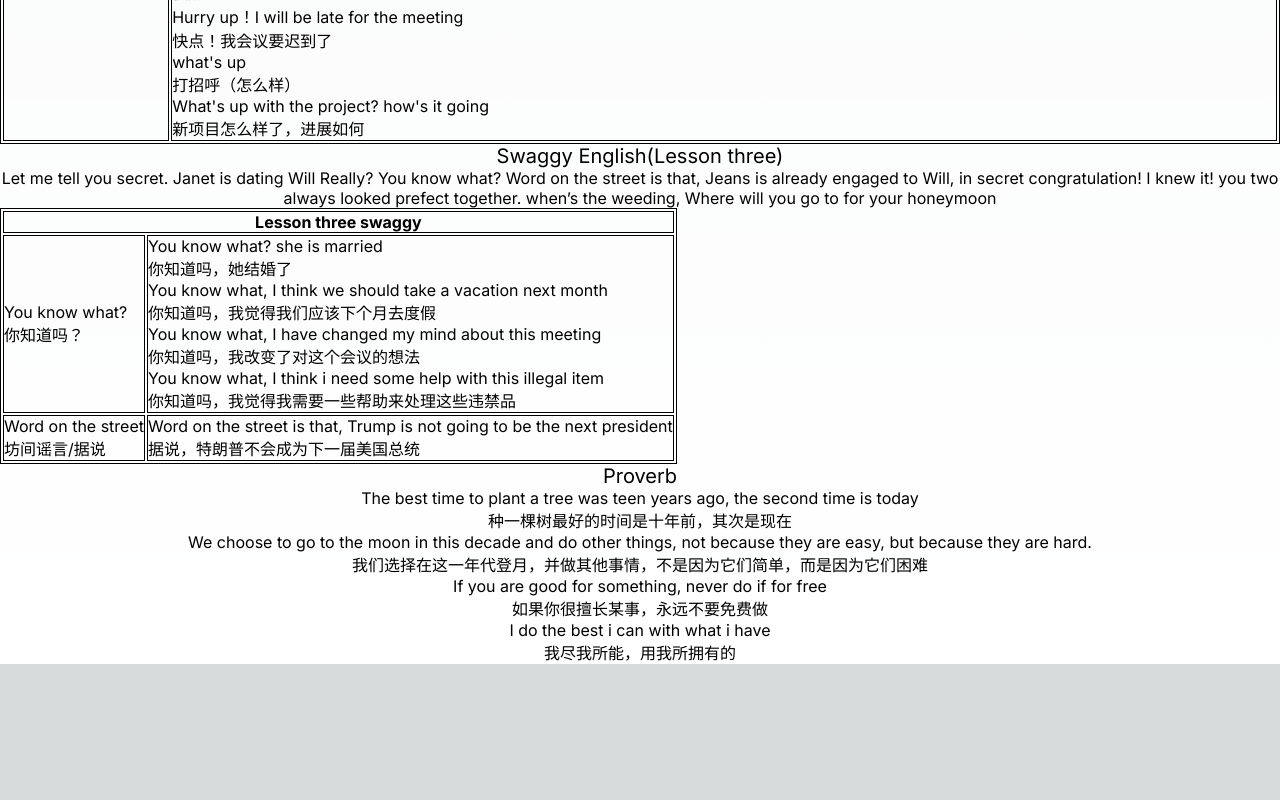
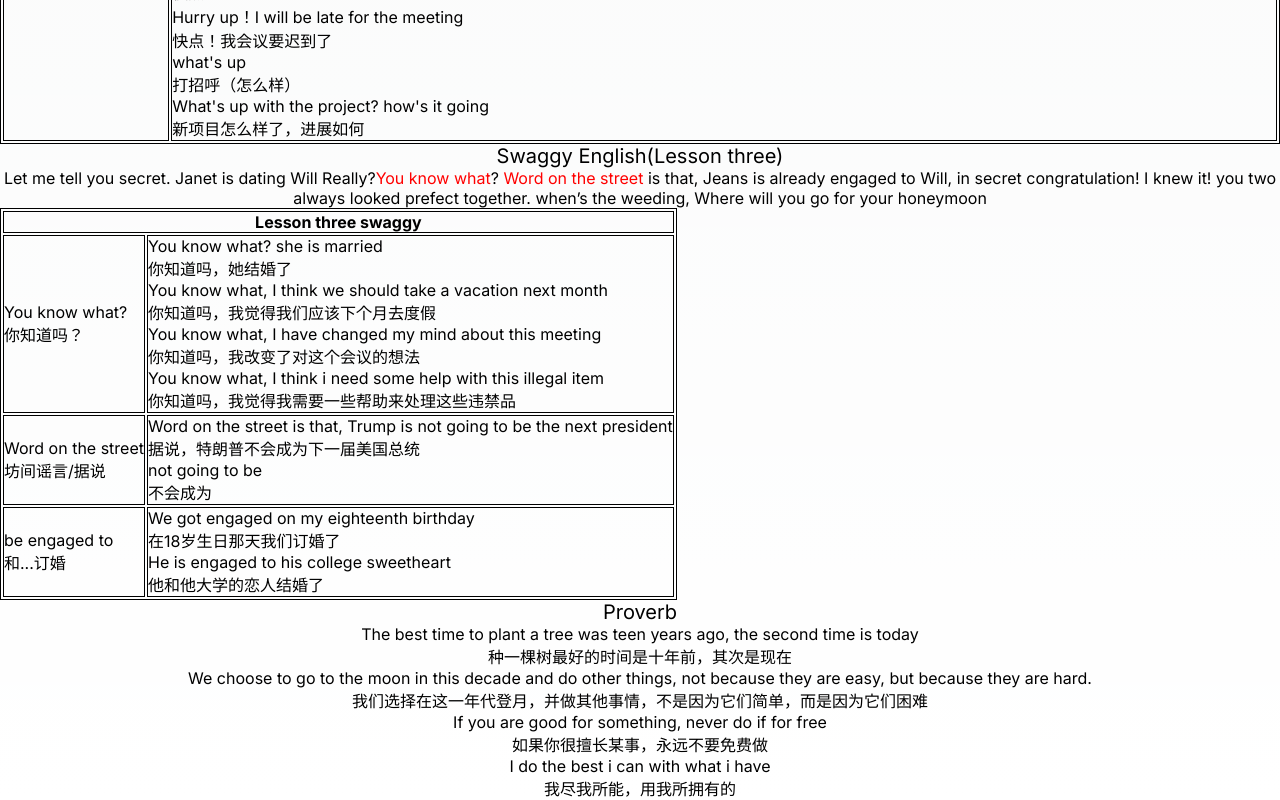
Before and after one commit to sarbia-offical/ELL, a Next.js app: page / in a window 1280 px wide. Shown: the part 7456-8256 px from the top of the page. Before the commit the page ends 8120 px from the top, so only its background shows below. Built offline with nearby package versions, Linux system fonts and the light colour scheme.

Commit message:
feat: "update corpus"

```diff
--- a/src/app/page.tsx
+++ b/src/app/page.tsx
@@ -4,7 +4,7 @@
  * @Author: zouwenqin
  * @Date: 2024-07-30 00:22:58
  * @LastEditors: zouwenqin
- * @LastEditTime: 2024-08-08 23:50:03
+ * @LastEditTime: 2024-08-09 00:37:32
  */
 "use client";
 import Image from "next/image";
@@ -1156,6 +1156,26 @@ export default function Home() {
         {
           originText: "Word on the street is that, Trump is not going to be the next president",
           translate: "据说，特朗普不会成为下一届美国总统"
+        },
+        {
+          originText: "not going to be",
+          translate: "不会成为"
+        }
+      ]
+    },
+    {
+      wordComponent: RenderWordComponent(
+        "be engaged to",
+        "",
+        <>{"和...订婚"}</>),
+      phraseList: [
+        {
+          originText: "We got engaged on my eighteenth birthday",
+          translate: "在18岁生日那天我们订婚了"
+        },
+        {
+          originText: "He is engaged to his college sweetheart",
+          translate: "他和他大学的恋人结婚了"
         }
       ]
     }
@@ -1278,8 +1298,8 @@ export default function Home() {
         <p>
           Let me tell you secret. Janet is dating Will
           Really?
-          You know what? Word on the street is that, Jeans is already engaged to Will, in secret
-          congratulation! I knew it! you two always looked prefect together. when’s the weeding, Where will you go to for your honeymoon
+          <span style={{"color": "red"}}>You know what</span>? <span style={{"color": "red"}}>Word on the street</span> is that, Jeans is already engaged to Will, in secret
+          congratulation! I knew it! you two always looked prefect together. when’s the weeding, Where will you go for your honeymoon
         </p>
       </div>
 
```
